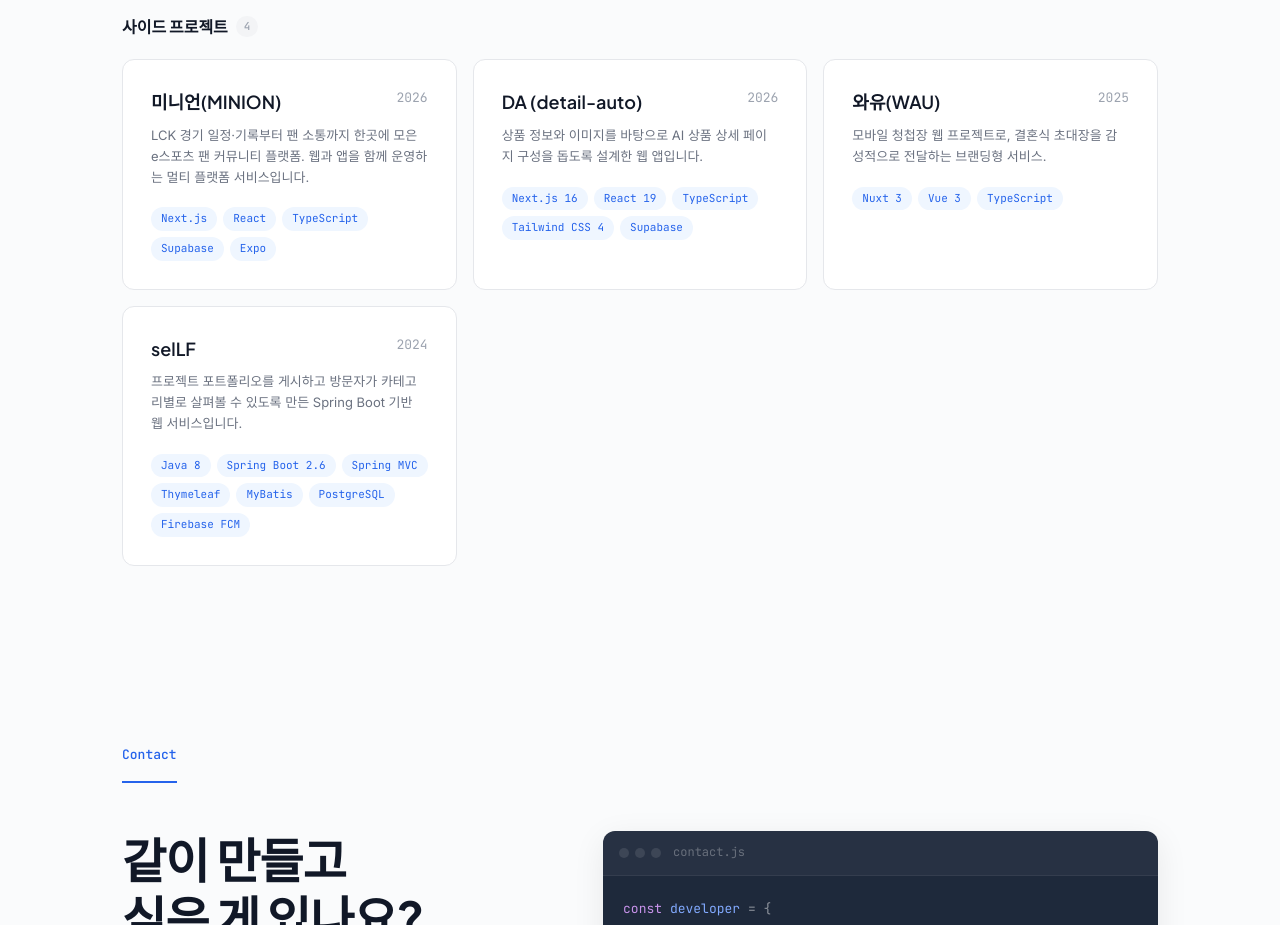
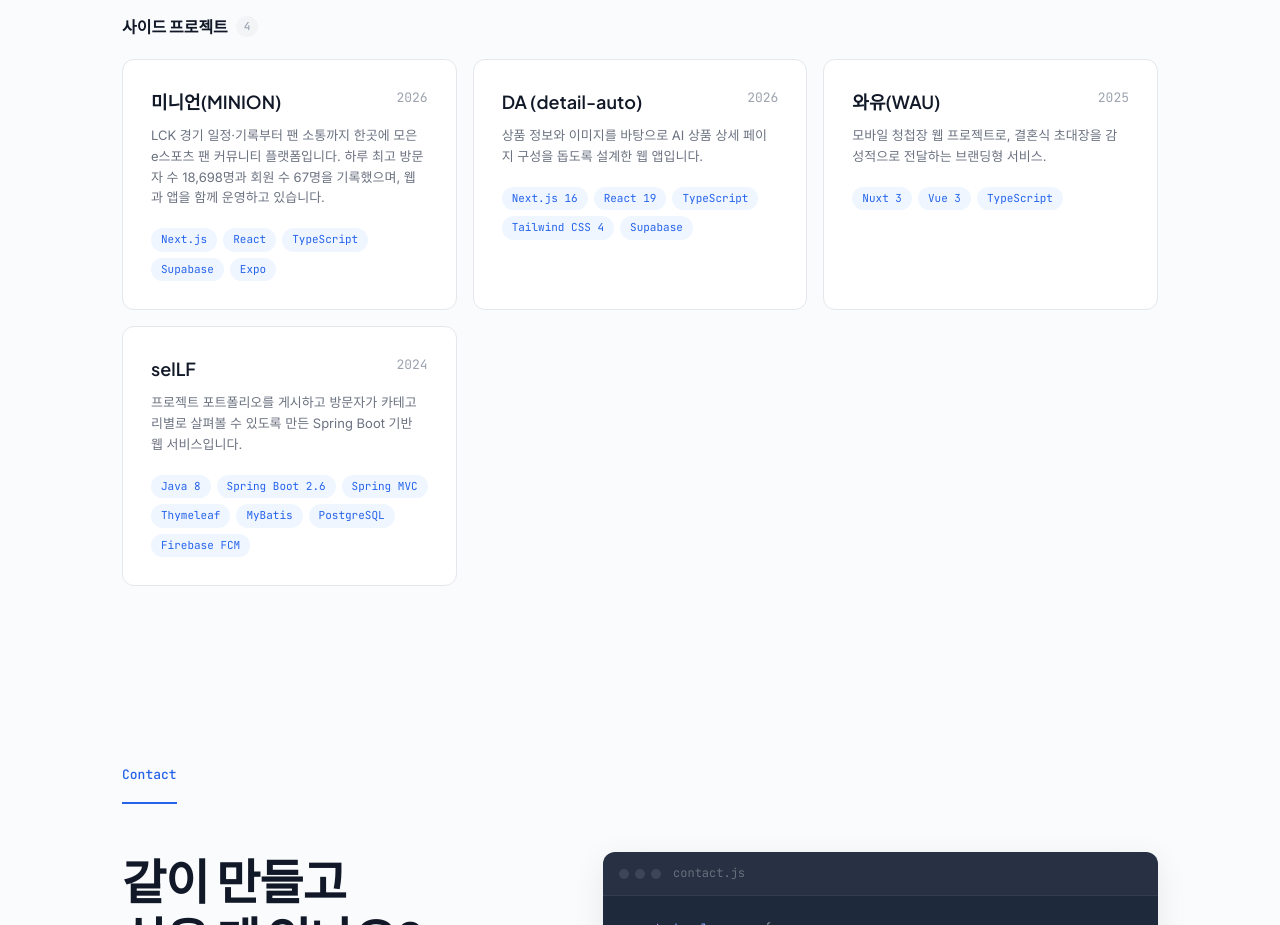
Before and after one commit to HanSeungHyeon/seungky, a Vue app: page / in a window 1280 px wide. Shown: the part 1760-2685 px from the top of the page. Built offline with nearby package versions, Linux system fonts and the light colour scheme.

Commit message:
미니언 방문자수 회원수추가

```diff
--- a/src/components/ProjectsSection.vue
+++ b/src/components/ProjectsSection.vue
@@ -222,7 +222,7 @@ const sideProjects = [
       { label: 'Google Play', url: 'https://play.google.com/store/apps/details?id=com.minion.app' },
       { label: 'App Store', url: 'https://apps.apple.com/kr/app/minion/id6826082325' },
     ],
-    desc: 'LCK 경기 일정·기록부터 팬 소통까지 한곳에 모은 e스포츠 팬 커뮤니티 플랫폼. 웹과 앱을 함께 운영하는 멀티 플랫폼 서비스입니다.',
+    desc: 'LCK 경기 일정·기록부터 팬 소통까지 한곳에 모은 e스포츠 팬 커뮤니티 플랫폼입니다. 하루 최고 방문자 수 18,698명과 회원 수 67명을 기록했으며, 웹과 앱을 함께 운영하고 있습니다.',
     tags: ['Next.js', 'React', 'TypeScript', 'Supabase', 'Expo'],
     features: [
       'LCK 경기 일정·플레이오프 대진표·승부 예측 제공',
```
